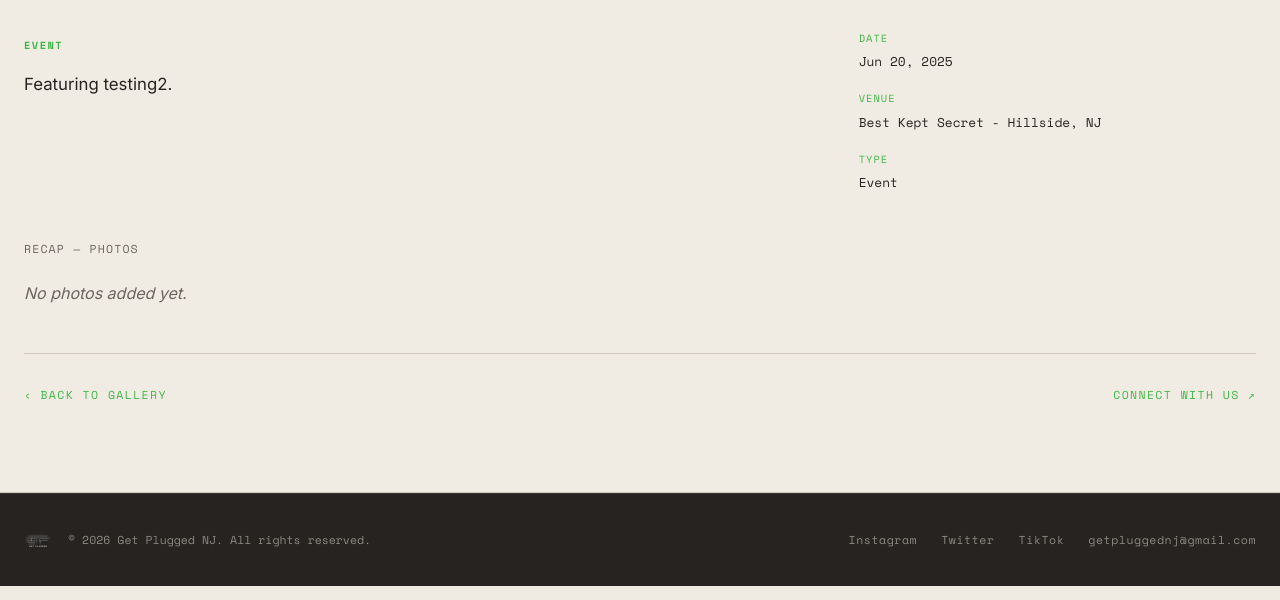
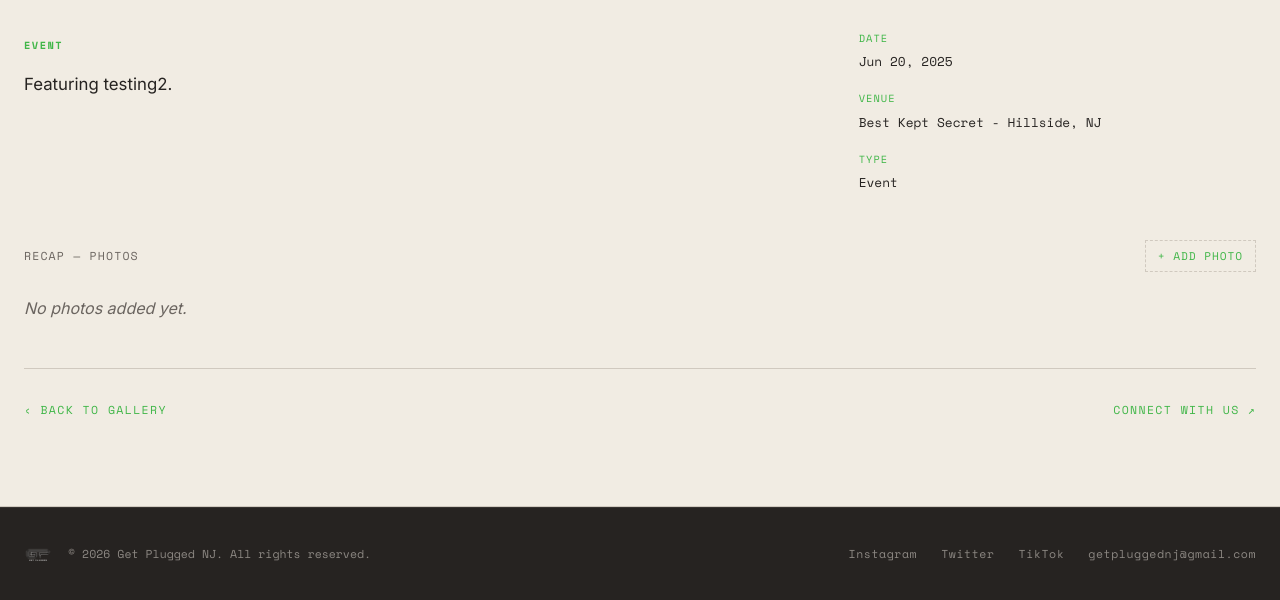
Before and after one commit to DredgenYors/GetPluggedWebsite, a Flask app: page /gallery/1 in a window 1280 px wide. Shown: the part 537-1137 px from the top of the page. Run offline with Flask 3, Linux system fonts and the light colour scheme; a user stored in the database is signed in; some web fonts are replaced.

Commit message:
Add inline photo uploads to the event page, shown as a scrolling row
In edit mode, an event's page now has a "+ Add Photo" button next to
the Recap - Photos label that uploads an image file directly (reusing
the same upload flow as the site's other inline-editable images) and
appends it to the grid immediately, no page reload or trip to the old
/admin/events/<id>/media form needed.

The Recap grid itself changes from a wrapping grid to a horizontally
scrolling row: four photos fit in view at a time (matching the Figma
design), and a fifth scrolls into view instead of pushing everything
onto a second row - both on the event's own page and in the Gallery's
popup modal, so visitors get the same layout.

Also fixes photo/cover URLs to run through site_image() instead of
using the stored value directly, since uploaded files are saved as
static-relative paths (e.g. "uploads/event_photo-xxxx.jpg") rather
than the full URLs the existing Media rows (added via the old
URL-only form) already had.

Co-Authored-By: Claude Sonnet 5 <noreply@anthropic.com>

```diff
--- a/getpluggedv1.py
+++ b/getpluggedv1.py
@@ -552,6 +552,23 @@ def admin_inline_delete_event():
     db.session.commit()
     return jsonify({"ok": True, "redirect": url_for("home") + "#gallery-preview"})
 
+@app.route("/admin/events/<int:event_id>/inline-add-photo", methods=["POST"])
+@admin_required
+def admin_inline_add_event_photo(event_id):
+    """Upload a photo straight from the event's own page, added to its Recap grid."""
+    event = Event.query.get_or_404(event_id)
+
+    file_storage = request.files.get("file")
+    path = save_uploaded_image(file_storage, "event_photo")
+    if not path:
+        return jsonify({"ok": False, "error": "Please choose an image file (png, jpg, gif, or webp)."}), 400
+
+    media = Media(event_id=event.id, media_type="photo", url=path, caption="")
+    db.session.add(media)
+    db.session.commit()
+
+    return jsonify({"ok": True, "url": site_image(path)})
+
 # Event fields editable in place on /gallery/<id>: max length (strings) or "date".
 EVENT_INLINE_FIELDS = {"title": 200, "location": 200, "date": "date"}
 
--- a/static/js/inline-edit.js
+++ b/static/js/inline-edit.js
@@ -366,6 +366,65 @@
       });
     }
 
+    const addPhotoBtn = document.getElementById("gp-add-photo");
+    if (addPhotoBtn) {
+      addPhotoBtn.addEventListener("click", (e) => {
+        e.preventDefault();
+
+        const fileInput = document.createElement("input");
+        fileInput.type = "file";
+        fileInput.accept = "image/png,image/jpeg,image/gif,image/webp";
+        fileInput.style.display = "none";
+        document.body.appendChild(fileInput);
+
+        fileInput.addEventListener("change", async () => {
+          const file = fileInput.files[0];
+          fileInput.remove();
+          if (!file) return;
+
+          addPhotoBtn.classList.add("gp-edit-saving");
+          const fd = new FormData();
+          fd.append("file", file);
+          let result;
+          try {
+            const res = await fetch(`/admin/events/${addPhotoBtn.dataset.eventId}/inline-add-photo`, {
+              method: "POST",
+              headers: { "X-CSRFToken": csrfToken },
+              body: fd,
+            });
+            result = await res.json();
+          } catch (err) {
+            result = { ok: false, error: "Network error." };
+          }
+          addPhotoBtn.classList.remove("gp-edit-saving");
+
+          if (result.ok) {
+            const grid = document.getElementById("gp-event-recap-grid");
+            const emptyNote = document.getElementById("gp-event-recap-empty");
+            const link = document.createElement("a");
+            link.className = "gp-event-recap-item";
+            link.href = result.url;
+            link.target = "_blank";
+            link.rel = "noopener noreferrer";
+            const img = document.createElement("img");
+            img.src = result.url;
+            img.loading = "lazy";
+            img.alt = "";
+            link.appendChild(img);
+            grid.appendChild(link);
+            grid.hidden = false;
+            if (emptyNote) emptyNote.hidden = true;
+            grid.scrollTo({ left: grid.scrollWidth, behavior: "smooth" });
+            showToast("Photo added");
+          } else {
+            showToast(result.error || "Couldn't upload", true);
+          }
+        });
+
+        fileInput.click();
+      });
+    }
+
     document.body.addEventListener("change", async (e) => {
       const toggle = e.target.closest(".gp-row-link-toggle");
       if (!toggle) return;
--- a/static/style.css
+++ b/static/style.css
@@ -1987,30 +1987,63 @@ body > footer{
 
 .gp-event-recap{ margin-bottom: 3rem; }
 
+.gp-event-recap-head{
+  display: flex;
+  align-items: center;
+  justify-content: space-between;
+  gap: 1rem;
+  margin: 0 0 1.5rem;
+}
+
 .gp-event-recap-label{
   font-family: 'Space Mono', monospace;
   font-size: 0.72rem;
   letter-spacing: 0.1em;
   text-transform: uppercase;
   color: var(--gp-muted-text);
-  margin: 0 0 1.5rem;
-}
-
+  margin: 0;
+}
+
+.gp-event-recap-add{
+  font-family: 'Space Mono', monospace;
+  font-size: 0.7rem;
+  letter-spacing: 0.08em;
+  text-transform: uppercase;
+  color: var(--gp-green);
+  background: none;
+  border: 1px dashed var(--gp-border-warm);
+  cursor: pointer;
+  padding: 0.4rem 0.75rem;
+  flex-shrink: 0;
+  transition: border-color 0.2s ease, color 0.2s ease;
+}
+
+.gp-event-recap-add:hover{ color: var(--gp-charcoal); border-color: var(--gp-green); }
+
+/* A horizontally scrolling row instead of a wrapping grid: four photos fit
+   in view at a time (matching the Figma design), and adding a fifth scrolls
+   rather than pushing everything onto a second row. */
 .gp-event-recap-grid{
-  display: grid;
-  grid-template-columns: repeat(2, 1fr);
+  display: flex;
   gap: 0.75rem;
-}
-
-@media (min-width: 768px){
-  .gp-event-recap-grid{ grid-template-columns: repeat(4, 1fr); }
-}
+  overflow-x: auto;
+  scroll-snap-type: x proximity;
+  padding-bottom: 0.5rem;
+}
+
+.gp-event-recap-grid[hidden]{ display: none; }
 
 .gp-event-recap-item{
   display: block;
+  flex: 0 0 calc(50% - 0.375rem);
   aspect-ratio: 1 / 1;
   overflow: hidden;
   background: var(--gp-muted-bg);
+  scroll-snap-align: start;
+}
+
+@media (min-width: 768px){
+  .gp-event-recap-item{ flex: 0 0 calc(25% - 0.5625rem); }
 }
 
 .gp-event-recap-item img{
@@ -2223,20 +2256,24 @@ body.gp-modal-open{ overflow: hidden; }
 }
 
 .gp-modal-recap-grid{
-  display: grid;
-  grid-template-columns: repeat(2, 1fr);
+  display: flex;
   gap: 0.75rem;
-}
-
-@media (min-width: 768px){
-  .gp-modal-recap-grid{ grid-template-columns: repeat(4, 1fr); }
+  overflow-x: auto;
+  scroll-snap-type: x proximity;
+  padding-bottom: 0.5rem;
 }
 
 .gp-modal-recap-item{
   display: block;
+  flex: 0 0 calc(50% - 0.375rem);
   aspect-ratio: 1;
   overflow: hidden;
   background: var(--gp-surface);
+  scroll-snap-align: start;
+}
+
+@media (min-width: 768px){
+  .gp-modal-recap-item{ flex: 0 0 calc(25% - 0.5625rem); }
 }
 
 .gp-modal-recap-item img{
--- a/templates/_event_modal.html
+++ b/templates/_event_modal.html
@@ -1,7 +1,7 @@
 <div class="gp-modal-box">
   <div class="gp-modal-hero">
     {% if cover %}
-      <img src="{{ cover.url }}" alt="{{ event.title }}" class="gp-modal-hero-img">
+      <img src="{{ site_image(cover.url) }}" alt="{{ event.title }}" class="gp-modal-hero-img">
     {% else %}
       <div class="gp-modal-hero-placeholder"></div>
     {% endif %}
@@ -53,8 +53,8 @@
       <p class="gp-modal-recap-label">Recap &mdash; Photos</p>
       <div class="gp-modal-recap-grid">
         {% for p in photos %}
-          <a class="gp-modal-recap-item" href="{{ p.url }}" target="_blank" rel="noopener noreferrer">
-            <img src="{{ p.url }}" alt="{{ p.caption if p.caption else event.title ~ ' photo ' ~ loop.index }}" loading="lazy">
+          <a class="gp-modal-recap-item" href="{{ site_image(p.url) }}" target="_blank" rel="noopener noreferrer">
+            <img src="{{ site_image(p.url) }}" alt="{{ p.caption if p.caption else event.title ~ ' photo ' ~ loop.index }}" loading="lazy">
           </a>
         {% endfor %}
       </div>
--- a/templates/event_detail.html
+++ b/templates/event_detail.html
@@ -13,7 +13,7 @@
 <!-- ===== EVENT HERO ===== -->
 <section class="gp-event-hero">
   {% if cover %}
-    <img src="{{ cover.url }}" alt="{{ event.title }}" class="gp-event-hero-img">
+    <img src="{{ site_image(cover.url) }}" alt="{{ event.title }}" class="gp-event-hero-img">
   {% else %}
     <div class="gp-event-hero-placeholder"></div>
   {% endif %}
@@ -64,18 +64,20 @@
 
     <!-- Recap: Photos -->
     <div class="gp-event-recap">
-      <p class="gp-event-recap-label">Recap &mdash; Photos</p>
-      {% if photos %}
-        <div class="gp-event-recap-grid">
-          {% for p in photos %}
-            <a class="gp-event-recap-item" href="{{ p.url }}" target="_blank" rel="noopener noreferrer">
-              <img src="{{ p.url }}" alt="{{ p.caption if p.caption else event.title ~ ' photo ' ~ loop.index }}" loading="lazy">
-            </a>
-          {% endfor %}
-        </div>
-      {% else %}
-        <p class="gp-empty-note">No photos added yet.</p>
-      {% endif %}
+      <div class="gp-event-recap-head">
+        <p class="gp-event-recap-label">Recap &mdash; Photos</p>
+        {% if can_edit %}
+        <button type="button" class="gp-event-recap-add" id="gp-add-photo" data-event-id="{{ event.id }}">+ Add Photo</button>
+        {% endif %}
+      </div>
+      <div class="gp-event-recap-grid" id="gp-event-recap-grid"{% if not photos %} hidden{% endif %}>
+        {% for p in photos %}
+          <a class="gp-event-recap-item" href="{{ site_image(p.url) }}" target="_blank" rel="noopener noreferrer">
+            <img src="{{ site_image(p.url) }}" alt="{{ p.caption if p.caption else event.title ~ ' photo ' ~ loop.index }}" loading="lazy">
+          </a>
+        {% endfor %}
+      </div>
+      <p class="gp-empty-note" id="gp-event-recap-empty"{% if photos %} hidden{% endif %}>No photos added yet.</p>
     </div>
 
     <!-- Recap: Videos -->
```
Also changed, not shown: instance/getplugged.db.
